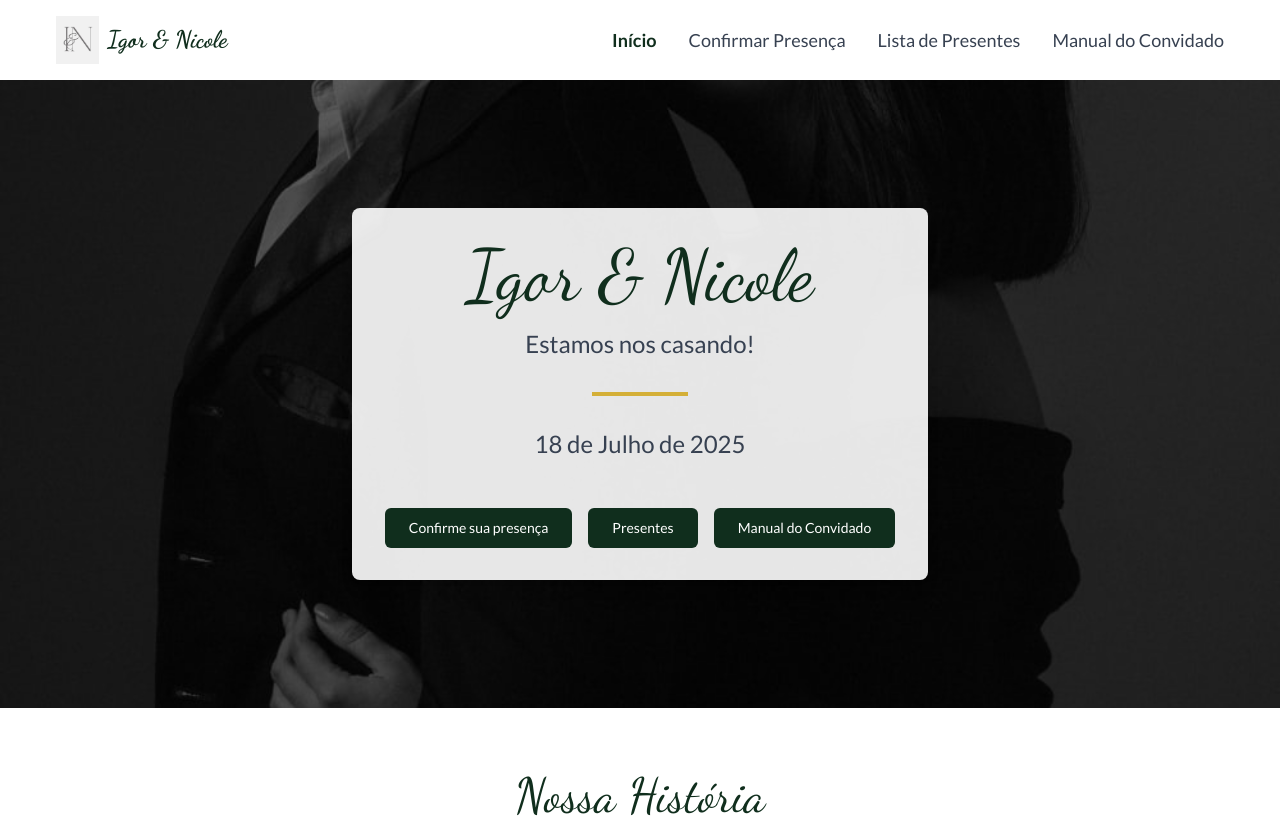
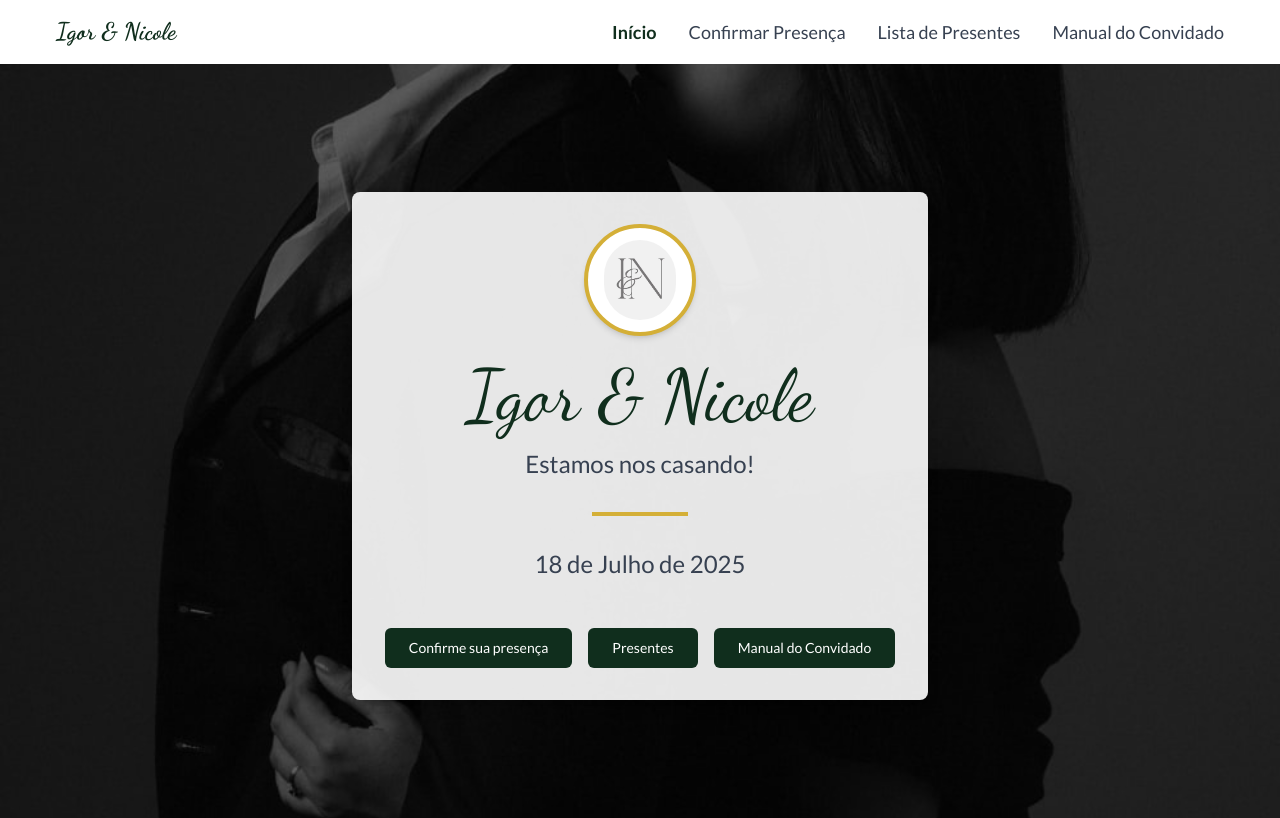
Before and after one commit to Igorextreme/igor-and-nicole-site, a React (Vite) app: page / in a window 1280 px wide. Shown: the top 818 px of the page. Built offline with nearby package versions, Linux system fonts and the light colour scheme.

Commit message:
Add wedding logo
Implement a wedding logo with a circle and golden borders.

```diff
--- a/src/components/Navbar.tsx
+++ b/src/components/Navbar.tsx
@@ -20,15 +20,8 @@ const Navbar = () => {
   return (
     <nav className="bg-white shadow-md py-4">
       <div className="wedding-container flex justify-between items-center">
-        <Link to="/" className="flex items-center gap-2">
-          <img
-            src="/lovable-uploads/9e5adae7-b59c-44be-a9a7-d77b0f35c856.png"
-            alt="Logo Igor & Nicole"
-            className="h-12 w-auto"
-          />
-          <span className="font-dancing text-2xl font-bold text-wedding-green">
-            Igor & Nicole
-          </span>
+        <Link to="/" className="font-dancing text-2xl font-bold text-wedding-green">
+          Igor & Nicole
         </Link>
 
         {/* Mobile menu button */}
--- a/src/pages/Index.tsx
+++ b/src/pages/Index.tsx
@@ -18,6 +18,15 @@ const Index = () => {
 
         <div className="wedding-container text-center relative z-10">
           <div className="max-w-xl mx-auto bg-white bg-opacity-90 rounded-lg p-8 shadow-lg">
+            {/* Logo circulada com borda dourada */}
+            <div className="mx-auto mb-6 w-28 h-28 rounded-full border-4 border-wedding-gold flex items-center justify-center p-1 bg-white shadow-md">
+              <img
+                src="/lovable-uploads/9e5adae7-b59c-44be-a9a7-d77b0f35c856.png"
+                alt="Logo Igor & Nicole"
+                className="h-20 w-auto rounded-full"
+              />
+            </div>
+
             <h1 className="font-dancing text-5xl md:text-7xl text-wedding-green mb-4 animate-fade-in">
               Igor & Nicole
             </h1>
```
